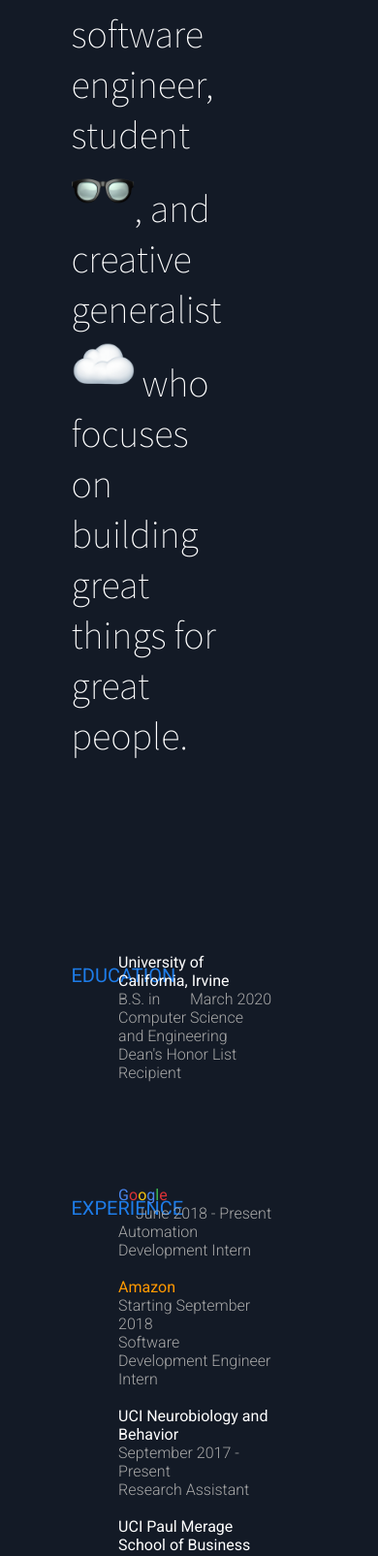
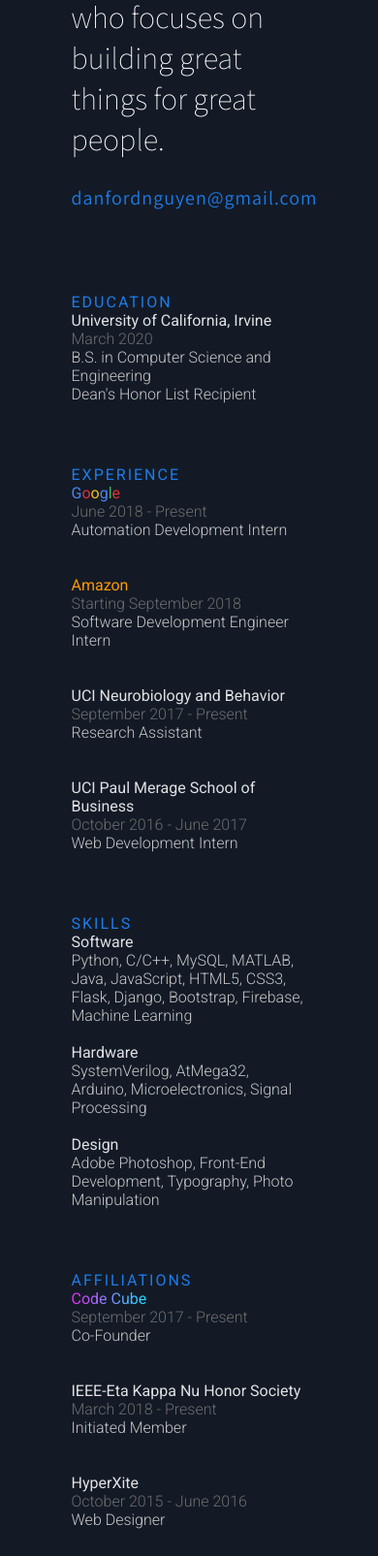
Before and after one commit to ndanny/ndanny.github.io, a plain HTML site: page index.html in a window 390 px wide. Shown: the part 395-2000 px from the top of the page at 97% size. Drawn offline with Linux system fonts and the light colour scheme.

Commit message:
Implemented responsive CSS features.

```diff
--- /dev/null
+++ b/css/style.css
@@ -0,0 +1,254 @@
+/* Custom Google fonts here */
+@import url('https://fonts.googleapis.com/css?family=Assistant:200,400|Roboto:300,400');
+
+/* Set em scale basics */
+html {
+    font-size: 100%;
+}
+
+/* Styling the body */
+body {
+    margin: 0px auto;
+    background: #131a26;
+    font-family: 'Assistant', sans-serif;
+    font-size: 1em;
+    font-weight: 200;
+    color: #c7c7c7;
+}
+
+/* The main inner portion of body */
+.mainframe {
+    width: 70%;
+    height: auto;
+    margin: 10%;
+    padding: 15px;
+    /* background-color: #1f2c42; */
+}
+
+/* Link styling */
+a {
+    text-decoration: none;
+    font-weight: 400;
+    color: #4885ed;
+    transition: 0.2s ease-out;
+}
+
+a:hover {
+    opacity: 0.7;
+}
+
+/* Modify header and p tags here */
+h1 {
+    font-size: 3em;
+    font-weight: 200;
+}
+
+h2, h3, h4 {
+    font-size: 2em;
+    font-weight: 200;
+}
+
+/* Small title */
+.small-title {
+    font-size: 1em;
+    font-weight: 400;
+    letter-spacing: 2px;
+    color: #1e7ce8;
+}
+
+/* Emoji styling */
+.emoji {
+    width: 1em;
+    height: auto;
+    transition: 0.2s ease-out;
+}
+
+.emoji:hover,
+.emoji:active {
+    opacity: 0.7;
+    transform: rotate(180deg);
+    transition: 0.2s ease-in;
+}
+
+/* Fix the bio content to take up a fraction of mainframe*/
+.bio {
+    color: #ffffff;
+    width: 100%;
+    height: auto;
+    /* border: 2px #ff0000 solid; */
+}
+
+/* demo my email here */
+.email {
+    width: 100%;
+    font-size: 1.25em;
+    letter-spacing: 1px;
+    font-weight: 400;
+    transition: 0.2s ease-out;
+    color: #1e7ce8;
+}
+
+.email:active,
+.email:hover {
+    color: #ffffff;
+    background-color: #1e7ce8;
+    transition: 0.2s ease-in;
+    padding: 0.5em;
+}
+
+/* Clear Block */
+.clear-block {
+    width: 100%;
+    height: 4em;
+}
+
+/* Highlight color */
+::selection {
+  background: #c773ff;
+}
+::-moz-selection {
+  background: #c773ff;
+}
+
+/* Footer Section*/
+.footer {
+    width: 100%;
+    height: auto;
+    font-family: 'Roboto', sans-serif;
+    text-align: center;
+}
+
+/* Ghost buttons */
+.ghost-button {
+    display: inline-block;
+    padding: 5px;
+    width: 100%;
+    margin-bottom: 0.5em;
+    color: #1e7ce8;
+    border: 2px solid #1e7ce8;
+    text-align: center;
+    outline: none;
+    text-decoration: none;
+    font-weight: 400;
+    transition: background-color 0.2s ease-out,
+                border-color 0.2s ease-out;
+}
+
+.ghost-button:hover,
+.ghost-button:active {
+  background-color: #1e7ce8;
+  background-color: #1e7ce8;
+  border-color: #1e7ce8;
+  border-color: #1e7ce8;
+  color: #ffffff;
+  transition: background-color 0.3s ease-in,
+              border-color 0.3s ease-in;
+}
+
+/* Organization title element */
+.org {
+    width: 100%;
+    display: block;
+    color: rgba(255, 255, 255, 0.87);
+    font-weight: 400;
+}
+
+/* For skill, do not make it a block */
+.skill {
+    color: rgba(255, 255, 255, 0.87);
+    font-weight: 400;
+}
+
+/* Date element should go under organization on mobile */
+.date {
+    width: 100%;
+    display: block;
+    color: #6d6d6d;
+}
+
+/* Description element */
+.desc {
+    display: block;
+    width: 100%;
+    text-align: left;
+}
+
+/* Code Cube styling */
+.codecube {
+    background: linear-gradient(to right, #e52def 0%, #19dcff 100%);
+	-webkit-background-clip: text;
+	-webkit-text-fill-color: transparent;
+}
+/* Columns and stuff */
+* {
+    box-sizing: border-box;
+}
+
+.row {
+    font-family: 'Roboto', sans-serif;
+}
+
+.row:after {
+    content: "";
+    display: table;
+    clear: both;
+}
+
+[class*="col-"] {
+    float: left;
+    width: 100%;
+    text-align: left;
+    /* border: 2px #ff0000 solid; */
+}
+
+@media only screen and (min-width: 601px) {
+    /* For tablets: */
+    .col-s-1 {width: 8.33%;}
+    .col-s-2 {width: 16.66%;}
+    .col-s-3 {width: 25%;}
+    .col-s-4 {width: 33.33%;}
+    .col-s-5 {width: 41.66%;}
+    .col-s-6 {width: 50%;}
+    .col-s-7 {width: 58.33%;}
+    .col-s-8 {width: 66.66%;}
+    .col-s-9 {width: 75%;}
+    .col-s-10 {width: 83.33%;}
+    .col-s-11 {width: 91.66%;}
+    .col-s-12 {width: 100%;}
+}
+
+@media only screen and (min-width: 800px) {
+    /* For desktop: */
+    .col-1 {width: 8.33%;}
+    .col-2 {width: 16.66%;}
+    .col-3 {width: 25%;}
+    .col-4 {width: 33.33%;}
+    .col-5 {width: 41.66%;}
+    .col-6 {width: 50%;}
+    .col-7 {width: 58.33%;}
+    .col-8 {width: 66.66%;}
+    .col-9 {width: 75%;}
+    .col-10 {width: 83.33%;}
+    .col-11 {width: 91.66%;}
+    .col-12 {width: 100%;}
+
+    .footer {
+        text-align: left;
+    }
+
+    .ghost-button {
+        width: 8em;
+    }
+
+    .org {
+        text-align: left;
+        float: left;
+        width: 70%;
+    }
+
+    .date {
+        text-align: right;
+        float: right;
+        width: 30%;
+    }
+}
--- a/index.html
+++ b/index.html
@@ -2,10 +2,10 @@
 <html>
     <head>
         <meta charset="UTF-8">
-        <meta name="viewport" content="width=device-width, initial-scale=1">
+        <meta name="viewport" content="width=device-width, initial-scale=1.0">
         <title>Danny Nguyen | Software Engineer</title>
         <link rel="icon" type="image/png" href="imgs/favicon.png">
-        <link rel="stylesheet" type="text/css" href="style.css" />
+        <link rel="stylesheet" type="text/css" href="css/style.css" />
     </head>
 
     <body>
@@ -14,80 +14,106 @@
                 <div align="left">
                     <!-- Bio -->
                     <div class="bio">
-                        <h1>Hi!</h1>
-                        <h2>I'm <span style="font-weight: 400">Danny Nguyen</span>, a <img class="emoji" src="imgs/fire.png" /> software engineer, student <img class="emoji" src="imgs/glasses.png" />, and creative generalist <img class="emoji" src="imgs/cloud.png" /> who focuses on building great things for great people.</h2>
+                        <h1>Hi! <img class="emoji" src="imgs/hi.png" /></h1>
+                        <h2>I'm <span style="font-weight: 400">Danny Nguyen</span>, a <img class="emoji" src="imgs/fire.png" /> software engineer, student, and creative generalist who focuses on building great things for great people.</h2>
+                        <span class="email">
+                            danfordnguyen@gmail.com
+                        </span>
+                        <br><br>
                     </div>
                     <div class="clear-block"></div>
-                    <div class="clear-block"></div>
+
                     <!-- Education -->
                     <div class="row">
-                        <div class="column-1">
-                            <h4>EDUCATION</h4>
+                        <div class="col-3 col-s-12">
+                            <span class="small-title">EDUCATION</span>
                         </div>
-                        <div class="column-2">
-                            <p style="text-align: left">
-                                <span style="color: white; font-weight: 400;">University of California, Irvine</span><span style="float: right">March 2020</span><br>
-                                B.S. in Computer Science and Engineering<br/>
+                        <div class="col-9 col-s-12">
+                            <span class="org">University of California, Irvine</span>
+                            <span class="date">March 2020</span>
+                            <span class="desc">
+                                B.S. in Computer Science and Engineering<br>
                                 Dean's Honor List Recipient
-                            </p>
+                            </span>
                         </div>
                     </div>
                     <div class="clear-block"></div>
 
                     <!-- Experience -->
                     <div class="row">
-                        <div class="column-1">
-                            <h4>EXPERIENCE</h4>
+                        <div class="col-3 col-s-12">
+                            <span class="small-title">EXPERIENCE</span>
                         </div>
-                        <div class="column-2">
-                            <p style="text-align: left">
-                                <span style="font-weight: 400;"><span style="color: #4885ed">G</span><span style="color: #db3236">o</span><span style="color: #f4c20d">o</span><span style="color: #4885ed">g</span><span style="color: #3cba54">l</span><span style="color: #db3236">e</span></span><span style="float: right">June 2018 - Present</span><br>
-                                Automation Development Intern<br><br>
+                        <div class="col-9 col-s-12">
+                            <span class="org"><span style="color: #4885ed">G</span><span style="color: #db3236">o</span><span style="color: #f4c20d">o</span><span style="color: #4885ed">g</span><span style="color: #3cba54">l</span><span style="color: #db3236">e</span></span>
+                            <span class="date">June 2018 - Present</span>
+                            <span class="desc">
+                                Automation Development Intern
+                            </span>
+                            <br><br>
 
-                                <span style="font-weight: 400; color: #ff9900;">Amazon</span><span style="float: right">Starting September 2018</span><br>
-                                Software Development Engineer Intern<br><br>
+                            <span class="org" style="color: #ff9900;">Amazon</span>
+                            <span class="date">Starting September 2018</span>
+                            <span class="desc">
+                                Software Development Engineer Intern
+                            </span>
+                            <br><br>
 
-                                <span style="font-weight: 400; color: #ffffff;">UCI Neurobiology and Behavior</span><span style="float: right">September 2017 - Present</span><br>
-                                Research Assistant<br><br>
+                            <span class="org">UCI Neurobiology and Behavior</span>
+                            <span class="date">September 2017 - Present</span>
+                            <span class="desc">
+                                Research Assistant
+                            </span>
+                            <br><br>
 
-                                <span style="font-weight: 400; color: #ffffff;">UCI Paul Merage School of Business</span><span style="float: right">October 2016 - June 2017</span><br>
+                            <span class="org">UCI Paul Merage School of Business</span>
+                            <span class="date">October 2016 - June 2017</span>
+                            <span class="desc">
                                 Web Development Intern
-                            </p>
+                            </span>
                         </div>
                     </div>
                     <div class="clear-block"></div>
 
                     <!-- Skill -->
                     <div class="row">
-                        <div class="column-1">
-                            <h4>SKILLS</h4>
+                        <div class="col-3 col-s-12">
+                            <span class="small-title">SKILLS</span>
                         </div>
-                        <div class="column-2">
-                            <p style="text-align: left">
-                                <span style="font-weight: 400; color: #ffffff;">Software</span><br>Python, C/C++, MySQL, MATLAB, Java, JavaScript, HTML5, CSS3, Flask, Django, Bootstrap, Firebase, Machine Learning<br><br>
-                                <span style="font-weight: 400; color: #ffffff;">Hardware</span><br>SystemVerilog, AtMega32, Arduino, Microelectronics, Signal Processing<br><br>
-                                <span style="font-weight: 400; color: #ffffff;">Design</span><br>Adobe Photoshop, Web Design, Typography, Photo Manipulation
-                            </p>
+                        <div class="col-9 col-s-12">
+                            <span class="skill">Software</span><br>Python, C/C++, MySQL, MATLAB, Java, JavaScript, HTML5, CSS3, Flask, Django, Bootstrap, Firebase, Machine Learning<br><br>
+                            <span class="skill">Hardware</span><br>SystemVerilog, AtMega32, Arduino, Microelectronics, Signal Processing<br><br>
+                            <span class="skill">Design</span><br>Adobe Photoshop, Front-End Development, Typography, Photo Manipulation
                         </div>
                     </div>
                     <div class="clear-block"></div>
 
                     <!-- Affiliations -->
                     <div class="row">
-                        <div class="column-1">
-                            <h4>AFFILIATIONS</h4>
+                        <div class="col-3 col-s-12">
+                            <span class="small-title">AFFILIATIONS</span>
                         </div>
-                        <div class="column-2">
-                            <p style="text-align: left">
-                                    <span style="font-weight: 400; color: #ffffff;">Code Cube</span><span style="float: right">September 2017 - Present</span><br>
-                                    Co-Founder<br><br>
+                        <div class="col-9 col-s-12">
+                            <span class="org"><span class="codecube">Code Cube</span></span>
+                            <span class="date">September 2017 - Present</span>
+                            <span class="desc">
+                                Co-Founder
+                            </span>
+                            <br><br>
 
-                                    <span style="font-weight: 400; color: #ffffff;">IEEE-Eta Kappa Nu Honor Society</span><span style="float: right">March 2018 - Present</span><br>
-                                    Initiated Member<br><br>
+                            <span class="org">IEEE-Eta Kappa Nu Honor Society</span>
+                            <span class="date">March 2018 - Present</span>
+                            <span class="desc">
+                                Initiated Member
+                            </span>
+                            <br><br>
 
-                                    <span style="font-weight: 400; color: #ffffff;">HyperXite</span><span style="float: right">October 2015 - June 2016</span><br>
-                                    Web Designer<br><br>
-                            </p>
+                            <span class="org">HyperXite</span>
+                            <span class="date">October 2015 - June 2016</span>
+                            <span class="desc">
+                                Web Designer
+                            </span>
+                            <br><br>
                         </div>
                     </div>
                     <div class="clear-block"></div>
@@ -97,8 +123,8 @@
                         <a class="ghost-button" href="https://www.linkedin.com/in/danfordn/" target="_blank">LinkedIn</a>
                         <a class="ghost-button" href="https://github.com/ndanny" target="_blank">GitHub</a>
                         <a class="ghost-button" href="http://danford.portfoliobox.io/" target="_blank">Art Portfolio</a>
-                        <div class="clear-block"></div>
-                        <span style="font-weight: 400; color: #4885ed">danfordnguyen@gmail.com</span>
+                        <br><br>
+                        <a href="http://www.danford.io">danford.io</a>
                     </div>
                 </div>
             </div>
--- a/style.css
+++ /dev/null
@@ -1,139 +0,0 @@
-/* Custom Google fonts here */
-@import url('https://fonts.googleapis.com/css?family=Assistant:200,400|Roboto:300,400');
-
-/* Styling the body */
-body {
-    margin: 0px auto;
-    background: #131a26;
-    font-family: 'Assistant', sans-serif;
-    font-weight: 200;
-    color: #ffffff;
-}
-
-/* The main inner portion of body */
-.mainframe {
-    width: 70%;
-    height: auto;
-    margin: 10%;
-    padding: 15px;
-    /* background-color: #1f2c42; */
-}
-
-/* Modify header and p tags here */
-h1 {
-    font-size: 4em;
-    font-weight: 200;
-}
-
-h2 {
-    font-size: 2.5em;
-    font-weight: 200;
-}
-
-h3 {
-    font-size: 1.5em;
-    font-weight: 200;
-    color: #1e7ce8;
-}
-
-h4 {
-    font-size: 1.25em;
-    font-weight: 400;
-    color: #1e7ce8;
-}
-
-p {
-    font-size: 1em;
-    font-weight: 200;
-    color: #a8a8a8;
-}
-
-/* Emoji styling */
-.emoji {
-    width: 65px;
-    height: auto;
-    transition: 0.2s ease-out;
-}
-
-.emoji:hover,
-.emoji:active {
-    opacity: 0.7;
-    transform: rotate(180deg);
-    transition: 0.2s ease-in;
-}
-
-/* Fix the bio content to take up a fraction of mainframe*/
-.bio {
-    width: 70%;
-    height: auto;
-}
-
-/* Clear Block */
-.clear-block {
-    width: 100%;
-    height: 75px;
-}
-
-/* Highlight color */
-::selection {
-  background: #bd2cda;
-}
-::-moz-selection {
-  background: #bd2cda;
-}
-
-/* Columns and stuff */
-* {
-    box-sizing: border-box;
-}
-
-.column-1 {
-    float: left;
-    width: 20%;
-    font-family: 'Roboto', sans-serif;
-}
-
-.column-2 {
-    float: left;
-    width: 65%;
-    font-family: 'Roboto', sans-serif;
-}
-
-.row:after {
-    content: "";
-    display: table;
-    clear: both;
-}
-
-/* Footer Section*/
-.footer {
-    width: 100%;
-    height: auto;
-    font-family: 'Roboto', sans-serif;
-}
-
-/* Ghost buttons */
-.ghost-button {
-    display: inline-block;
-    width: 150px;
-    padding: 8px;
-    color: #1e7ce8;
-    border: 2px solid #1e7ce8;
-    text-align: center;
-    outline: none;
-    text-decoration: none;
-    font-weight: 400;
-    transition: background-color 0.2s ease-out,
-                border-color 0.2s ease-out;
-}
-
-.ghost-button:hover,
-.ghost-button:active {
-  background-color: #1e7ce8;
-  background-color: #1e7ce8;
-  border-color: #1e7ce8;
-  border-color: #1e7ce8;
-  color: #ffffff;
-  transition: background-color 0.3s ease-in,
-              border-color 0.3s ease-in;
-}
```
Also changed, not shown: imgs/hi.png (added), 1 other file.
